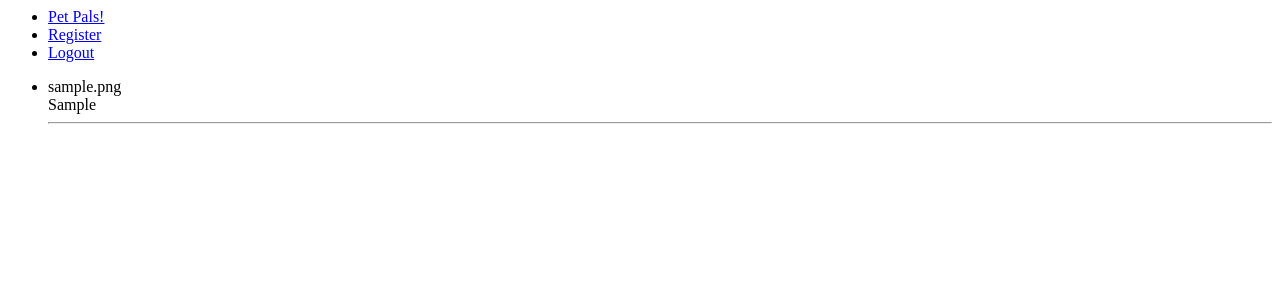
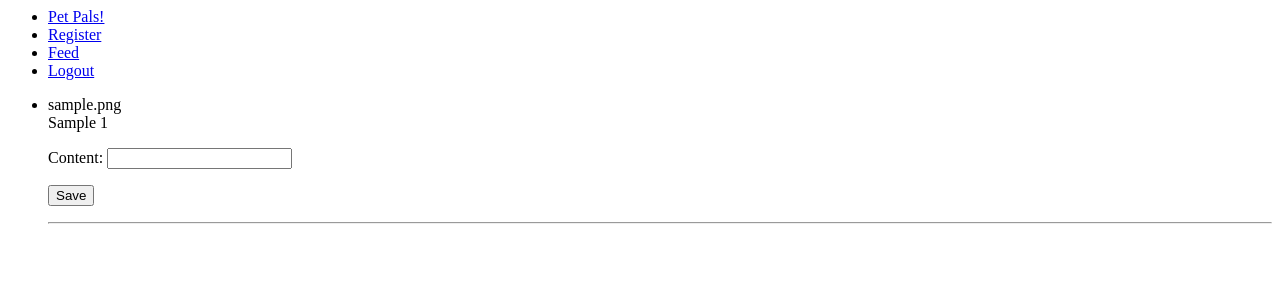
Before and after one commit to Cyrusluke925/petpals_app, a Django app: page /feed in a window 1280 px wide. Shown: the top 300 px of the page. Run offline with Django 3.2, Linux system fonts and the light colour scheme; a user stored in the database is signed in; tables that the repository leaves empty hold one stand-in row (values such as "Sample post").

Commit message:
comments work on backend

```diff
--- a/petpals_app/admin.py
+++ b/petpals_app/admin.py
@@ -3,3 +3,4 @@ from . import models
 
 admin.site.register(models.UserProfileInfo)
 admin.site.register(models.Post)
+admin.site.register(models.Comment)
--- a/petpals_app/forms.py
+++ b/petpals_app/forms.py
@@ -1,6 +1,6 @@
 from django import forms
 from django.contrib.auth.models import User
-from petpals_app.models import UserProfileInfo, Post
+from petpals_app.models import UserProfileInfo, Post, Comment
 
 
 class UserForm(forms.ModelForm):
@@ -22,3 +22,9 @@ class PostForm(forms.ModelForm):
     class Meta():
         model = Post
         fields = ('image','caption')
+
+class CommentForm(forms.ModelForm):
+
+    class Meta():
+        model = Comment
+        fields = ('content',)
--- a/petpals_app/models.py
+++ b/petpals_app/models.py
@@ -24,3 +24,12 @@ class Post(models.Model):
 
     def created_at_formatted(self):
         return self.created_at.strftime('%b %e %Y')
+
+class Comment(models.Model):
+    content = models.CharField(max_length=300, default="")
+    created_at = models.DateTimeField(blank=True)
+    user = models.ForeignKey(User, on_delete = models.CASCADE)
+    post = models.ForeignKey(Post, on_delete = models.CASCADE)
+
+    def created_at_formatted(self):
+        return self.created_at.strftime('%b %e %Y')
--- a/petpals_app/templates/petpals_app/base.html
+++ b/petpals_app/templates/petpals_app/base.html
@@ -4,6 +4,8 @@
         {# Django Home Link / Admin Link / Register Link #}
         <li><a class="navbar-brand" href="{% url 'index' %}">Pet Pals!</a></li>
         <li><a class="navbar-link" href="{% url 'register' %}">Register</a></li>
+        <li><a class="navbar-brand" href="{% url 'feed' %}">Feed</a></li>
+
         {# Some logic on what to display for last item#}
         {% if user.is_authenticated %}
         <li><a href="{% url 'logout' %}">Logout</a></li>
--- a/petpals_app/templates/petpals_app/feed.html
+++ b/petpals_app/templates/petpals_app/feed.html
@@ -1,15 +1,19 @@
 {% extends "petpals_app/base.html" %}
-
 
 {% block content %}
   <ul>
       {% for post in posts %}
-
         <li>
             {{post.image}} <br>
             {{post.caption}}
-            <hr>
+            {{post.id}}
         </li>
+        <form method="POST" enctype="multipart/form-data">
+          {% csrf_token %}
+          {{ form.as_p }}
+          <button type="submit">Save</button>
+        </form>
+        <hr>
       {% endfor %}
   </ul>
 {% endblock %}
--- a/petpals_app/views.py
+++ b/petpals_app/views.py
@@ -1,10 +1,10 @@
 from django.shortcuts import render, redirect
-from petpals_app.forms import UserForm, UserProfileInfoForm, PostForm
+from petpals_app.forms import UserForm, UserProfileInfoForm, PostForm, CommentForm
 from django.contrib.auth import authenticate, login, logout
 from django.http import HttpResponse
 from django.contrib.auth.decorators import login_required
 from django.utils import timezone
-from .models import User, UserProfileInfo, Post
+from .models import User, UserProfileInfo, Post, Comment
 
 
 def index(request):
@@ -84,10 +84,6 @@ def profile_create(request):
     print('about to render')
     return render(request, 'petpals_app/profile_create.html', {'form': form})
 
-@login_required
-def feed(request):
-    posts = Post.objects.order_by('-created_at')
-    return render(request,'petpals_app/feed.html', {'posts':posts})
 
 @login_required
 def post_create(request):
@@ -109,3 +105,47 @@ def post_create(request):
     else:
         form = PostForm()
         return render(request,'petpals_app/post.html', {'form':form})
+
+# def comment_create(request):
+#     if request.method == "POST":
+#         if request.POST['content']:
+#             comment = Comment()
+#             comment.content = request.post['content']
+#             comment.created_at = timezone.datetime.now()
+#             comment.user = request.user
+#             comment.save()
+#             return redirect('feed')
+#         else:
+#             return redirect('feed')
+#     else:
+#         return render(request,'petpals_app/feed.html')
+
+
+# def comment_create(request):
+#     if request.method == 'POST':
+#         form = CommentForm(request.POST)
+#         if form.is_valid():
+#             form.save()
+#             return redirect('feed')
+#     else:
+#         form = CommentForm()
+#     return render(request, 'petpals_app/feed.html', {'form': form})
+
+@login_required
+def feed(request):
+    if request.method == 'POST':
+        form = CommentForm(request.POST)
+        created_at = timezone.datetime.now()
+        if form.is_valid():
+            content = form.cleaned_data.get('content')
+            comment = Comment(content=content, created_at=created_at, user=request.user, post_id='2')
+            comment.save()
+            print('hiiiiiiiiiiiiiii')
+            print(comment.post.id)
+            return redirect('feed')
+        else:
+            print('form invalid')
+    else:
+        posts = Post.objects.order_by('-created_at')
+        form = CommentForm()
+        return render(request,'petpals_app/feed.html',{'posts':posts, 'form':form})
```
Also changed, not shown: petpals_app/media/petpals_app/media/Screen_Shot_2018-08-24_at_1.14.54_PM.png (added), petpals_app/media/petpals_app/media/i-WJRMDM5-L.jpg (added), petpals_app/media/petpals_app/media/i-WJRMDM5-L_vwEn1JH.jpg (added), petpals_app/migrations/0001_initial.py, petpals_app/migrations/0002_auto_20180919_2055.py (deleted).
